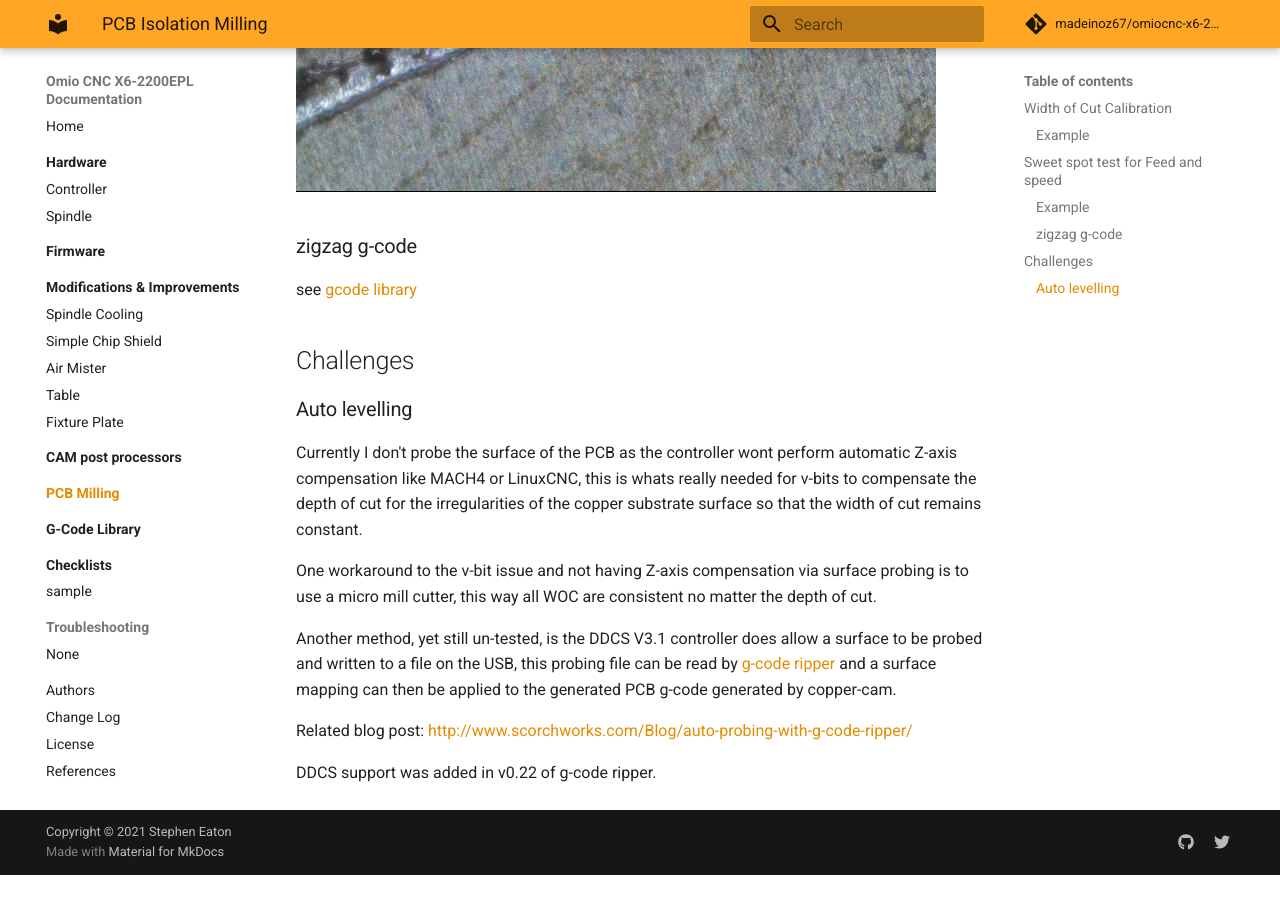
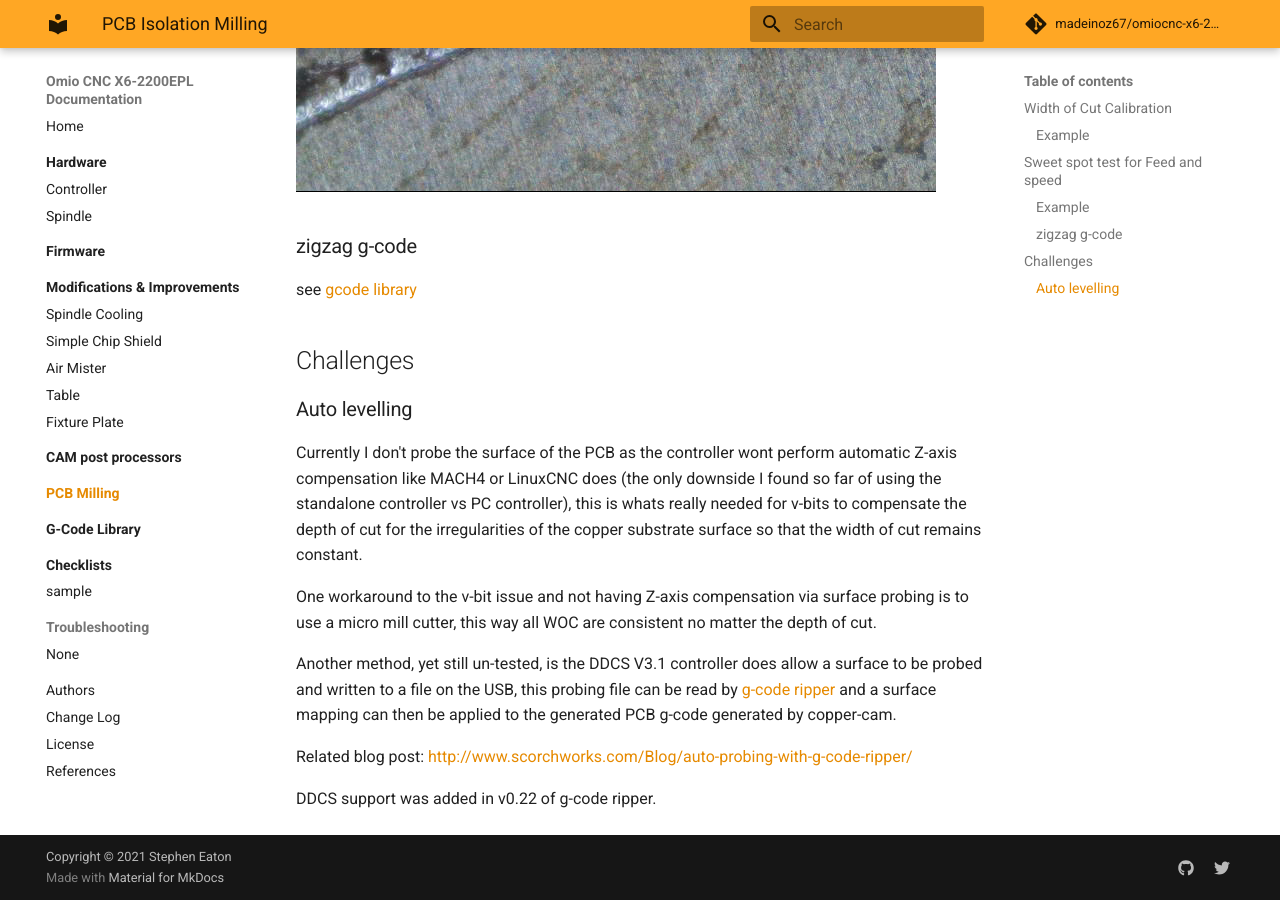
Before and after one commit to madeinoz67/omiocnc-x6-2200epl, an MkDocs documentation site: the page built from docs/pcb/index.md, in a window 1280 px wide and 900 px high, scrolled down 5874 px. Built offline with MkDocs 1.6.1 and Material for MkDocs 9.7.7, drawn with Linux system fonts in a browser that asks for light colours; comment, search, counter and statistics services are not loaded; before the commit the page ends 6749 px from its top, so only the background shows below that.

Commit message:
updates to PCB section

```diff
--- a/docs/pcb/index.md
+++ b/docs/pcb/index.md
@@ -73,7 +73,7 @@ see [gcode library](/gcode/#zigzag-pcb-feedrate-sweet-spot)
 
 ### Auto levelling
 
-Currently I don't probe the surface of the PCB as the controller wont perform automatic Z-axis compensation like MACH4 or LinuxCNC, this is whats really needed for v-bits to compensate the depth of cut for the irregularities of the copper substrate surface so that the width of cut remains constant.
+Currently I don't probe the surface of the PCB as the controller wont perform automatic Z-axis compensation like MACH4 or LinuxCNC does (the only downside I found so far of using the standalone controller vs PC controller), this is whats really needed for v-bits to compensate the depth of cut for the irregularities of the copper substrate surface so that the width of cut remains constant.
 
 One workaround to the v-bit issue and not having Z-axis compensation via surface probing is to use a micro mill cutter, this way all WOC are consistent no matter the depth of cut.
 
```
